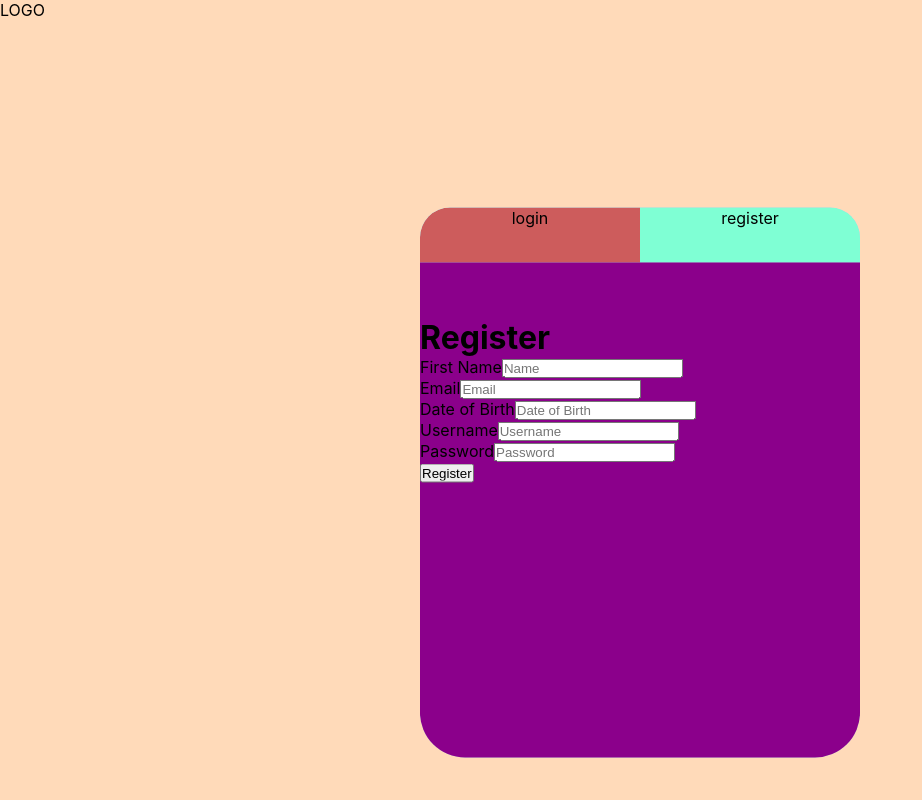
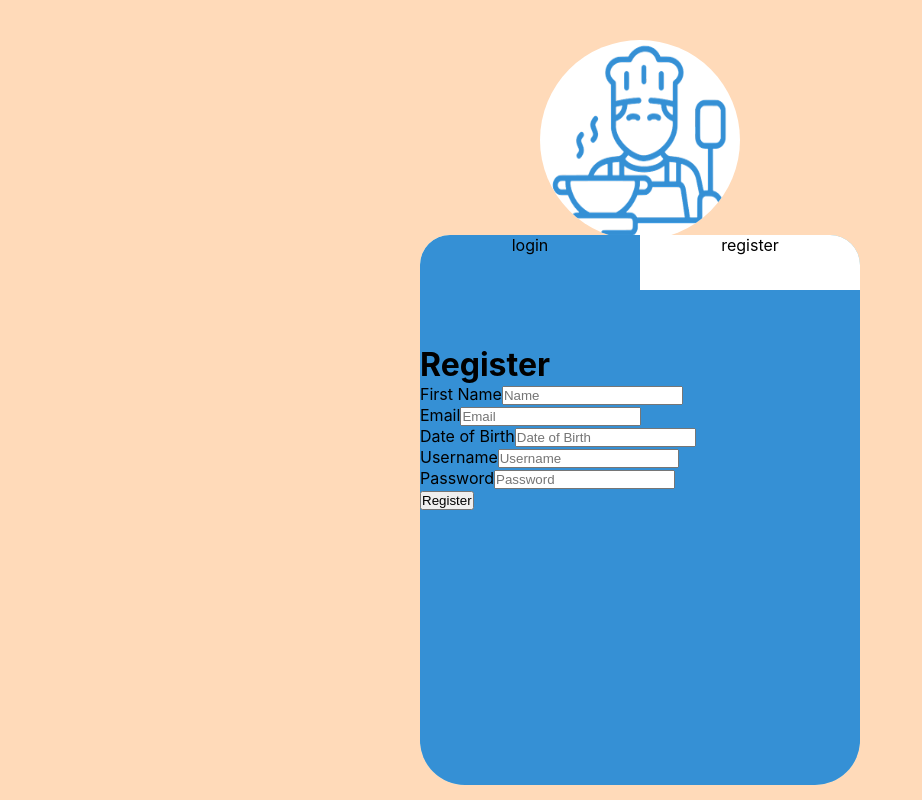
Before and after one commit to danthew/COP4331_Large_Project, a React (Create React App) app in the folder frontend/: page / in a window 1280 px wide. Shown: the whole page, without its empty margins (0-922 px from the left). Built offline with nearby package versions, Linux system fonts and the light colour scheme.

Commit message:
Added the logo to the login page

```diff
--- a/frontend/src/App.css
+++ b/frontend/src/App.css
@@ -16,6 +16,17 @@
 
 /* Login/Register screen css */
 
+.logo-login {
+  background-color: #ffffff;
+  position: fixed;
+  top: 5%;
+  left: 50%;
+  display: flex;
+  transform: translate(-50%,0);
+  border-radius: 50%;
+  overflow: hidden;
+}
+
 .login-div {
   background-color: lightblue;
   position: fixed;
@@ -23,13 +34,13 @@
   left: 50%;
   height: 550px;
   width: 440px;
-  transform: translate(-50%,-35%);
+  transform: translate(-50%,-30%);
   border-radius: 30px 30px 45px 45px;
   overflow: hidden;
 }
 
 .login-button {
-  background-color: indianred;
+  background-color: #3590d5;
   float: left;
   height: 10%;
   width: 50%;
@@ -38,7 +49,7 @@
 }
 
 .register-button {
-  background-color: aquamarine;
+  background-color: #ffffff;
   float: right;
   height: 10%;
   width: 50%;
@@ -47,7 +58,7 @@
 }
 
 .login {
-  background-color: darkblue;
+  background-color: #3590d5;
   height: 100%;
   width: 100%;
   border-radius: 0px 0px 45px 45px;
@@ -55,7 +66,7 @@
 }
 
 .register {
-  background-color: darkmagenta;
+  background-color: #3590d5;
   height: 100%;
   width: 100%;
   border-radius: 0px 0px 45px 45px;
--- a/frontend/src/pages/LoginPage.js
+++ b/frontend/src/pages/LoginPage.js
@@ -2,12 +2,17 @@ import React from 'react';
 
 import Login from '../components/Login';
 import Register from '../components/Register';
+import Logo from '../images/logo.png';
+
+console.log(Logo);
 
 const loginButton = async event =>
     {
         event.preventDefault();
         document.getElementById("register").style.display = "none";
         document.getElementById("login").style.display    = "block";
+        document.getElementById("register").style.backgroundColor = "#ffffff";
+        document.getElementById("login").style.backgroundColor = "#3590d5";
 
         //alert('grocery()');
     };
@@ -24,8 +29,8 @@ const registerButton = async event =>
 const LoginPage = () => {
     return (
         <div class="background">
-            <div id="logo-login">
-                LOGO
+            <div class="logo-login">
+                <img height="200px" width="200px" src={Logo} alt="RECIPEASY Logo"></img>
             </div>
             <div class="login-div">
                 <div class="login-button" onClick={loginButton}>
```
Also changed, not shown: frontend/src/images/logo.png (renamed from frontend/src/images/Screenshot_2023-03-23_174743-removebg-preview.png).
